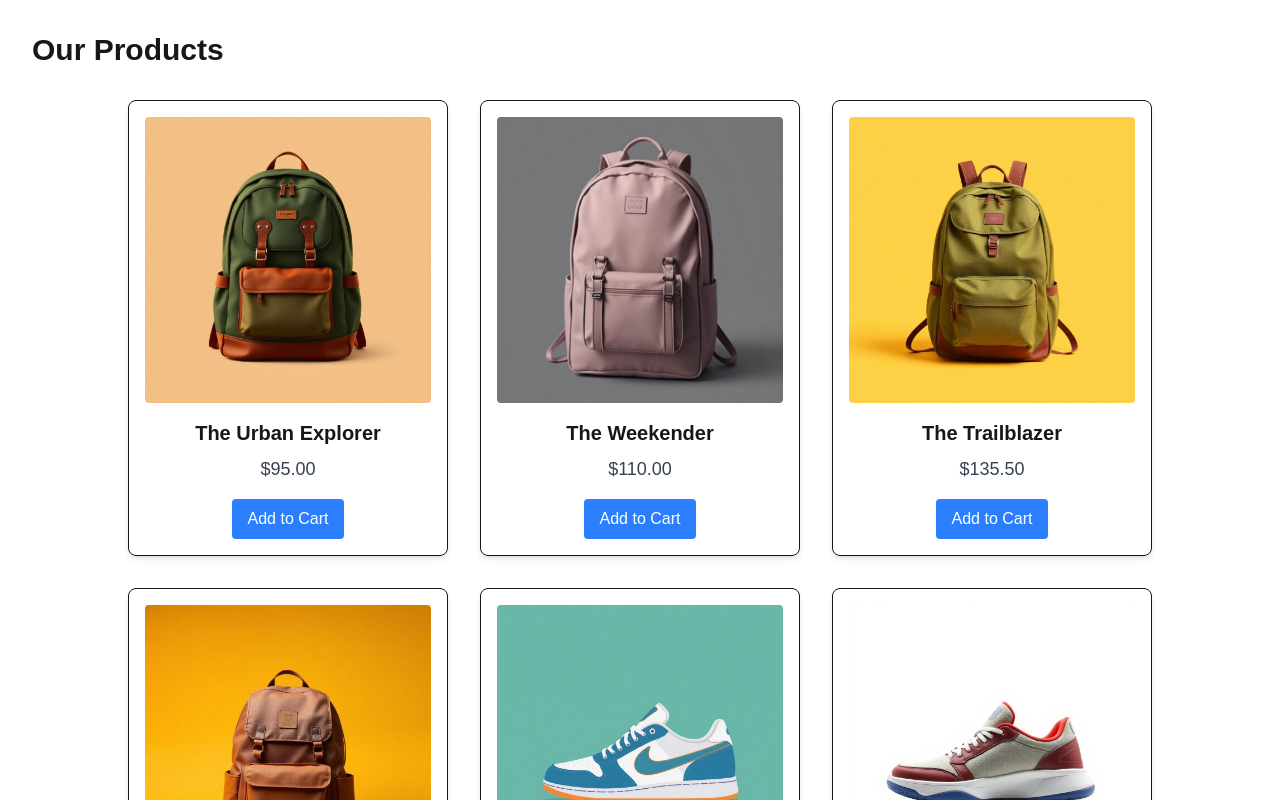
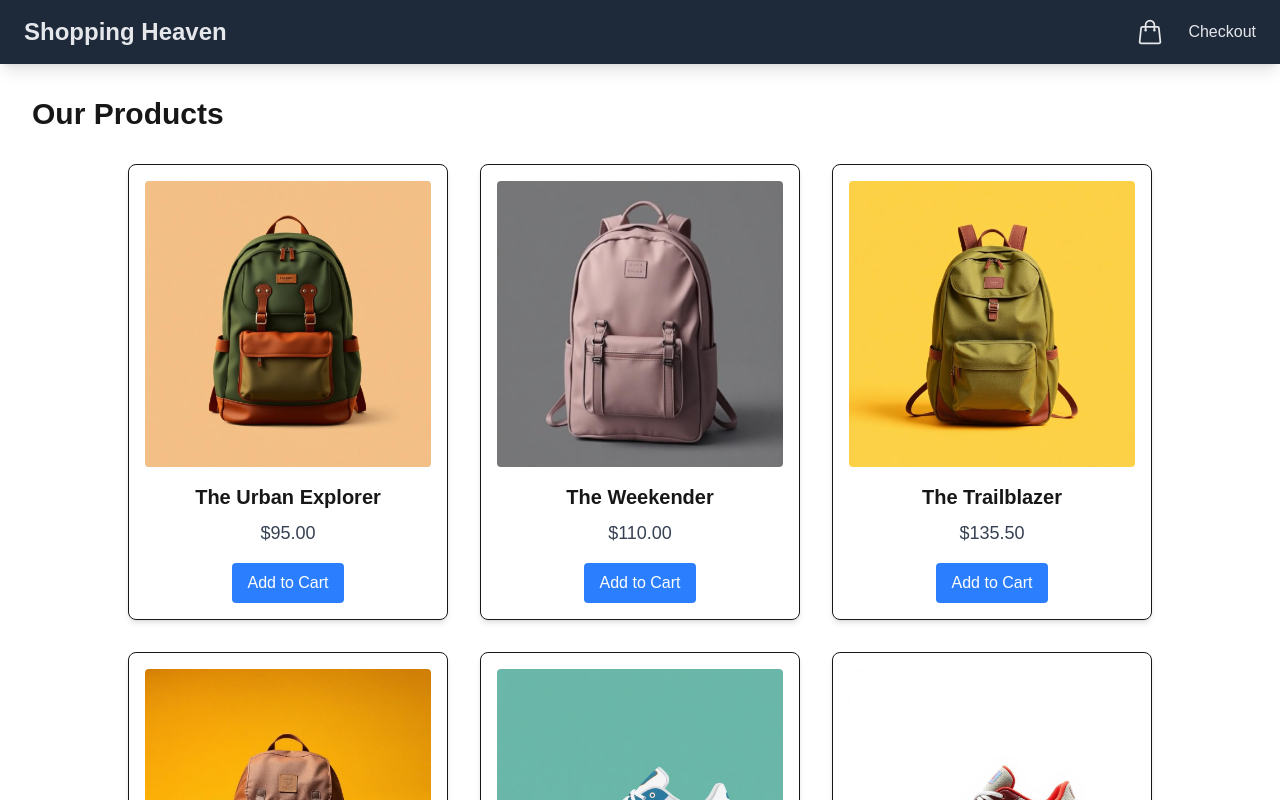
Before and after one commit to SSSpac/e-commerce-fork-1, a Next.js app: page / in a window 1280 px wide. Shown: the top 800 px of the page. Built offline with nearby package versions, Linux system fonts and the light colour scheme.

Commit message:
fix error json

```diff
--- a/src/app/layout.tsx
+++ b/src/app/layout.tsx
@@ -30,6 +30,7 @@ export default function RootLayout({
       <body
         className={`${geistSans.variable} ${geistMono.variable} antialiased`}>
         <CartProvider>
+          <Header />
           {children}
         </CartProvider>
       </body>
```
Also changed, not shown: package.json (+7 -9 lines), 1 other file (tests, documents, lock files or other folders).
